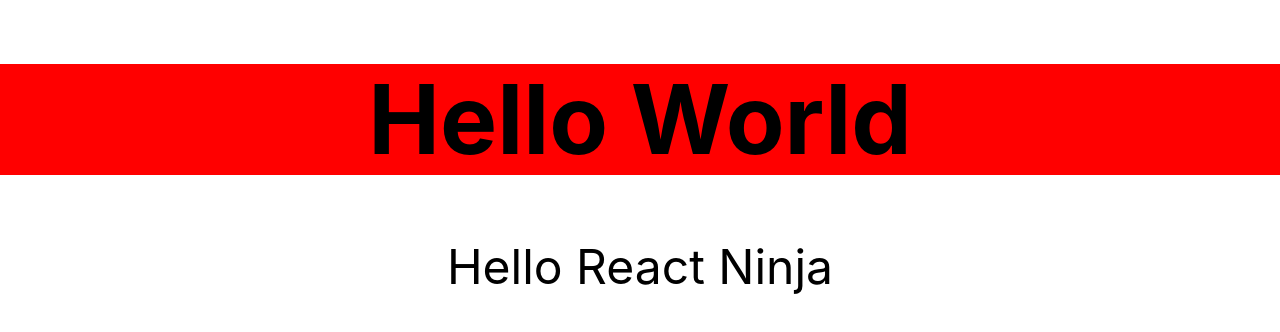
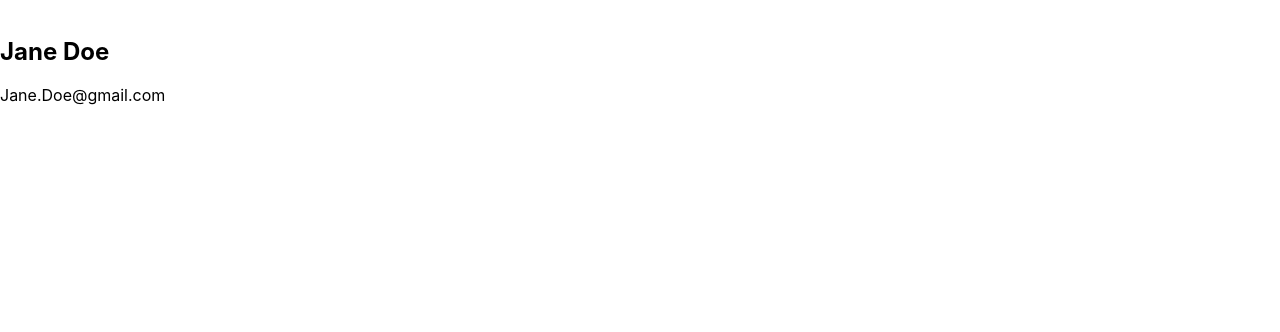
Before and after one commit to ckaethler/RoboFriends, a React (Create React App) app: page / in a window 1280 px wide. Shown: the top 332 px of the page. Built offline with nearby package versions, Linux system fonts and the light colour scheme.

Commit message:
Adding Card object

```diff
--- /dev/null
+++ b/src/Card.js
@@ -0,0 +1,15 @@
+import React from 'react';
+
+const Card = () => {
+    return (
+        <div>
+            <img src='' alt='' />
+            <div>
+                <h2>Jane Doe</h2>
+                <p>Jane.Doe@gmail.com</p>
+            </div>
+        </div>
+    );
+}
+
+export default Card;
--- a/src/Hello.css
+++ /dev/null
@@ -1,3 +0,0 @@
-h1 {
-    background: red;
-}
--- a/src/Hello.js
+++ /dev/null
@@ -1,14 +0,0 @@
-import React from 'react';
-import './Hello.css';
-
-const Hello = (props) => {
-    return (
-    <div className="f1 tc">
-        <h1>Hello World</h1>
-        <p>{props.greeting}</p>
-    </div>
-    );
-}
-
-
-export default Hello;
```
Also changed, not shown: src/App.css (deleted, +0 -38 lines), src/App.js (deleted, +0 -18 lines), src/index.js (+3 -9 lines), 1 other file (tests, documents, lock files or other folders).
